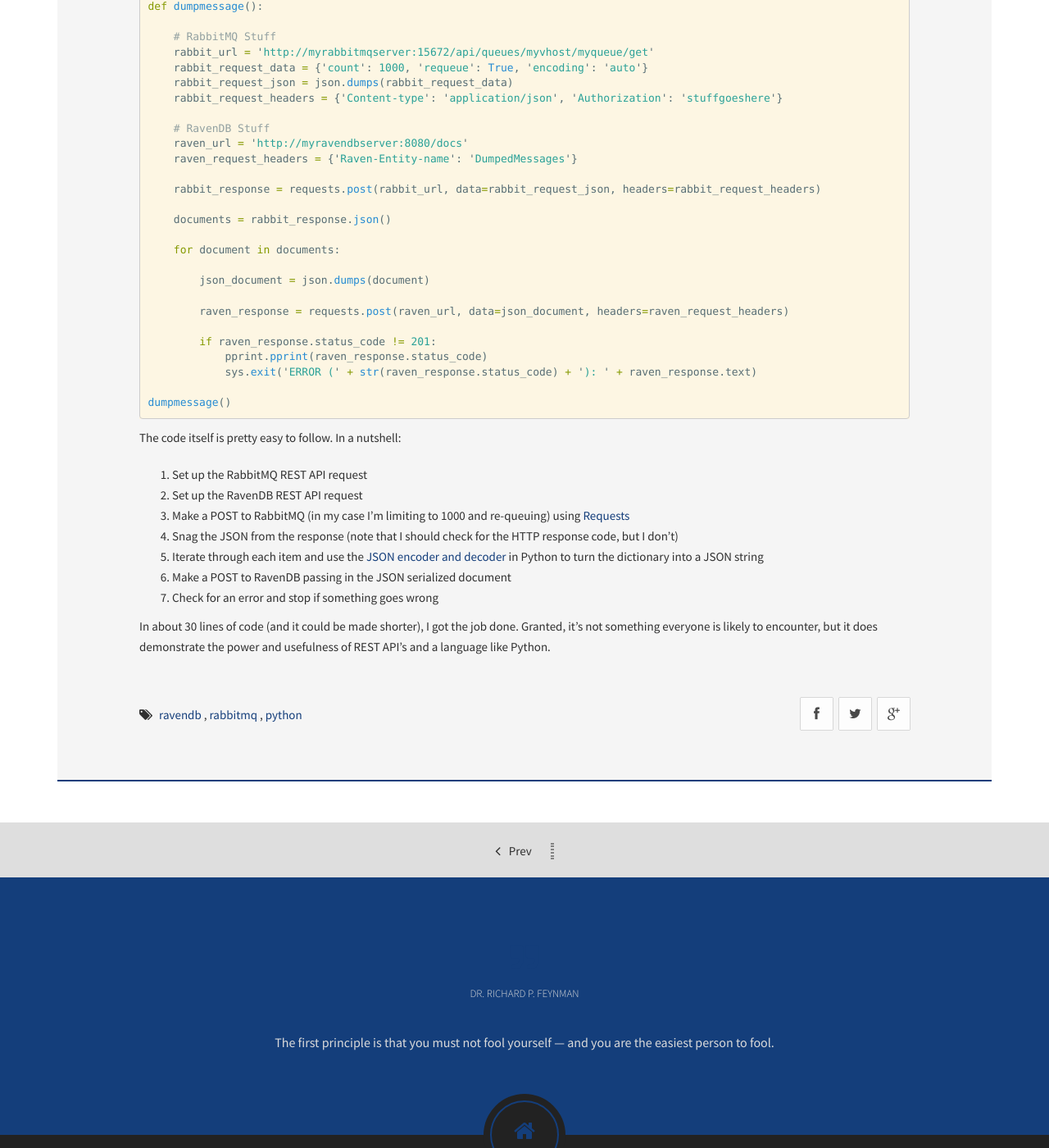
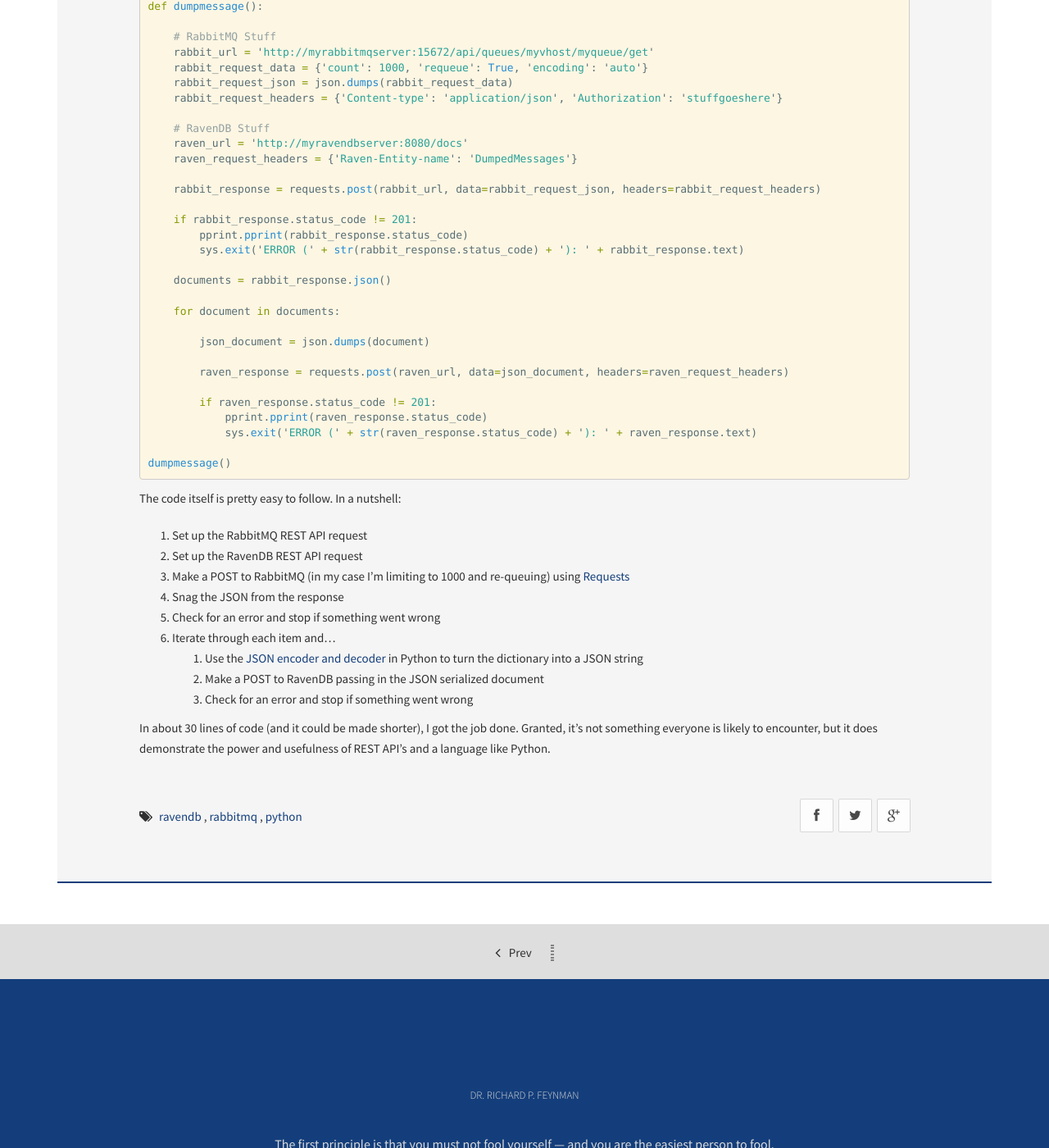
Before and after one commit to gregmajor/gregmajor.github.io, a Jekyll site: the page built from _posts/2015-04-01-copying-messages-from-rabbitmq-to-ravendb-with-python.markdown, in a window 1280 px wide and 1400 px high, scrolled down 674 px. Shown: the whole window at 82% size. Built offline with Jekyll 4.4.1, drawn with Linux system fonts in a browser that asks for light colours; Markdown is read by kramdown in place of the engine named in the settings.

Commit message:
Edited post

```diff
--- a/_posts/2015-04-01-copying-messages-from-rabbitmq-to-ravendb-with-python.markdown
+++ b/_posts/2015-04-01-copying-messages-from-rabbitmq-to-ravendb-with-python.markdown
@@ -31,6 +31,10 @@ def dumpmessage():
 
     rabbit_response = requests.post(rabbit_url, data=rabbit_request_json, headers=rabbit_request_headers)
 
+    if rabbit_response.status_code != 201:
+        pprint.pprint(rabbit_response.status_code)
+        sys.exit('ERROR (' + str(rabbit_response.status_code) + '): ' + rabbit_response.text)
+
     documents = rabbit_response.json()
 
     for document in documents:
@@ -51,9 +55,11 @@ The code itself is pretty easy to follow. In a nutshell:
 1. Set up the RabbitMQ REST API request
 2. Set up the RavenDB REST API request
 3. Make a POST to RabbitMQ (in my case I'm limiting to 1000 and re-queuing) using [Requests](http://docs.python-requests.org/en/latest/)
-4. Snag the JSON from the response (note that I should check for the HTTP response code, but I don't)
-5. Iterate through each item and use the [JSON encoder and decoder](https://docs.python.org/2/library/json.html) in Python to turn the dictionary into a JSON string
-6. Make a POST to RavenDB passing in the JSON serialized document
-7. Check for an error and stop if something goes wrong
+4. Snag the JSON from the response
+5. Check for an error and stop if something went wrong
+6. Iterate through each item and...
+    1. Use the [JSON encoder and decoder](https://docs.python.org/2/library/json.html) in Python to turn the dictionary into a JSON string
+    2. Make a POST to RavenDB passing in the JSON serialized document
+    3. Check for an error and stop if something went wrong
 
 In about 30 lines of code (and it could be made shorter), I got the job done. Granted, it's not something everyone is likely to encounter, but it does demonstrate the power and usefulness of REST API's and a language like Python.
```
